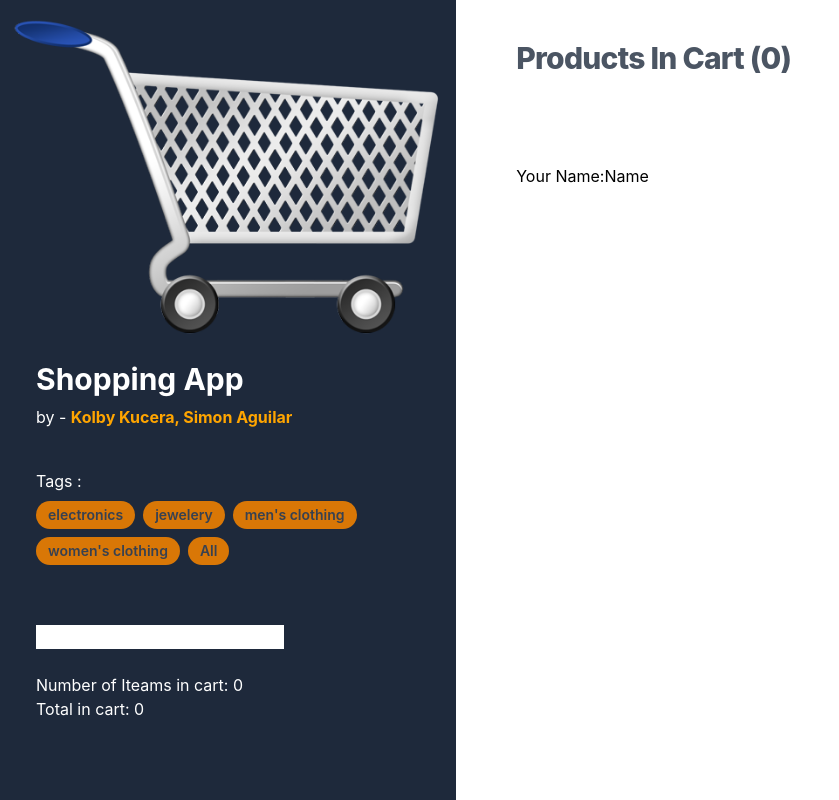
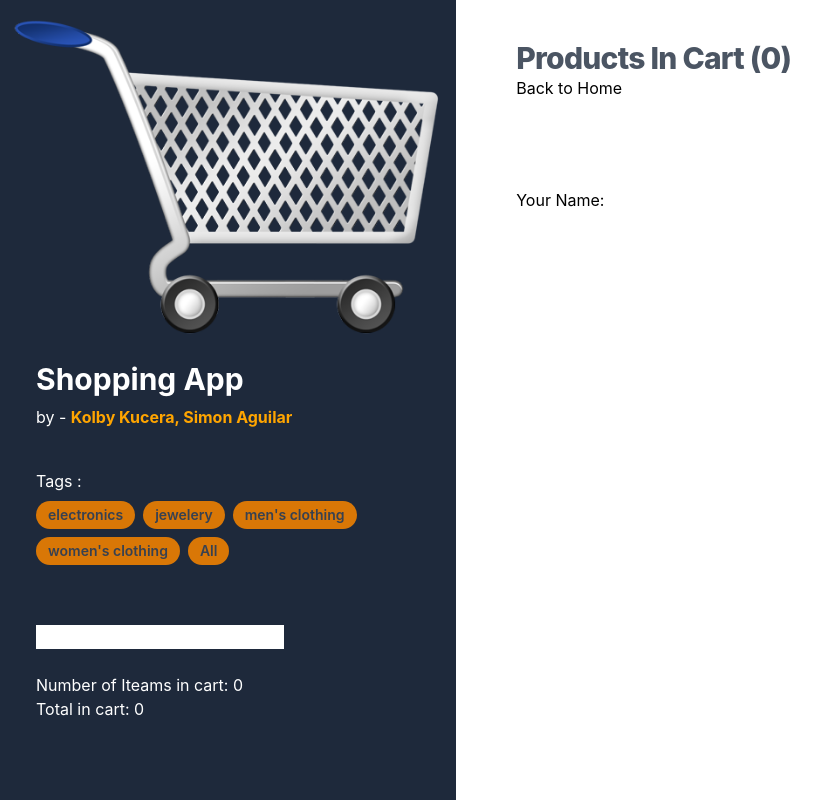
Before and after one commit to saguilar2/secoms319, a React (Create React App) app in the folder Assignment2/assignment2/: page / in a window 1280 px wide. Both pictures are taken after a click on the button 228 px from the left and 175 px from the top of the page. Shown: the whole page, without its empty margins (0-839 px from the left). Built offline with nearby package versions, Linux system fonts and the light colour scheme.

Commit message:
add back to home

```diff
--- a/Assignment2/assignment2/src/Home.js
+++ b/Assignment2/assignment2/src/Home.js
@@ -106,11 +106,19 @@ export function Home() {
         <h2 className="text-3xl font-extrabold tracking-tight text-gray-600 category-title">
           Products In Cart ({ProductsCategory.length})
         </h2>
+        <button
+          key="ToHome"
+          onClick={() => {
+            ToHomeView();
+          }}
+        >
+          Back to Home
+        </button>
         <div style={{ maxHeight: "800px", overflowY: "scroll" }}>
           <div>{render_choises(ProductsCategory)}</div>
           <div>
             Your Name:
-            <input type="search" value="Name" onChange={handleChange} />
+            <input type="search" onChange={handleChange} />
           </div>
         </div>
       </div>
@@ -200,6 +208,9 @@ export function Home() {
   function ToCartView() {
     setPageContral(1);
   }
+  function ToHomeView() {
+    setPageContral(0);
+  }
   const handleChange = (e) => {
     console.log(
       "Step 6 : in handleChange, Target Value :",
```
